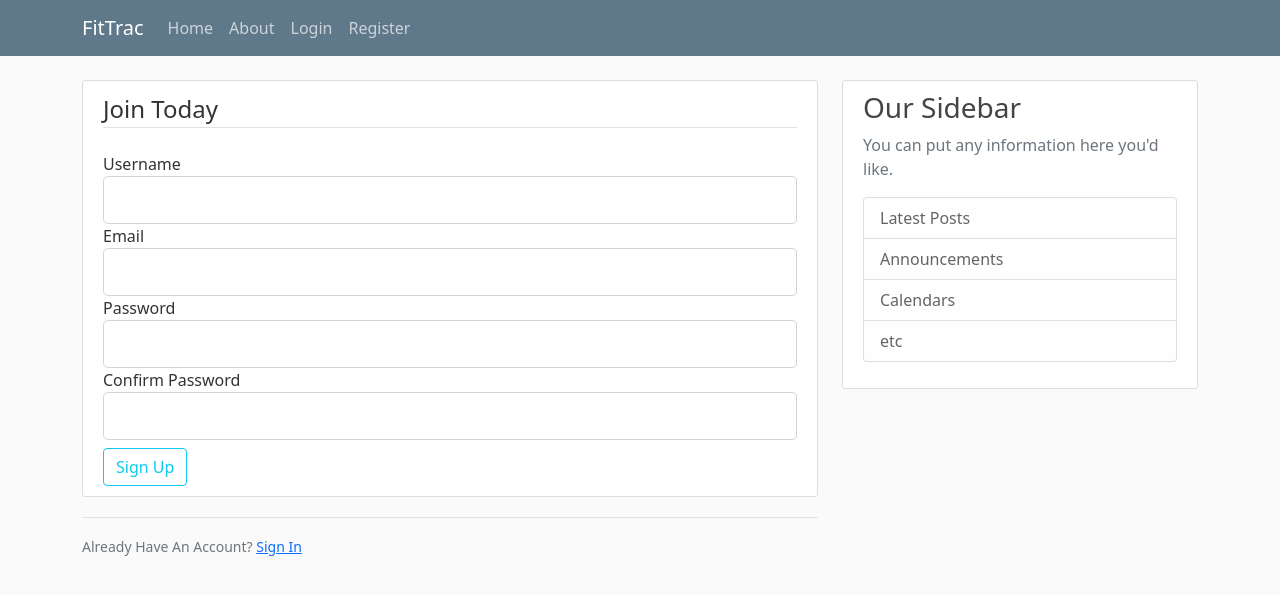
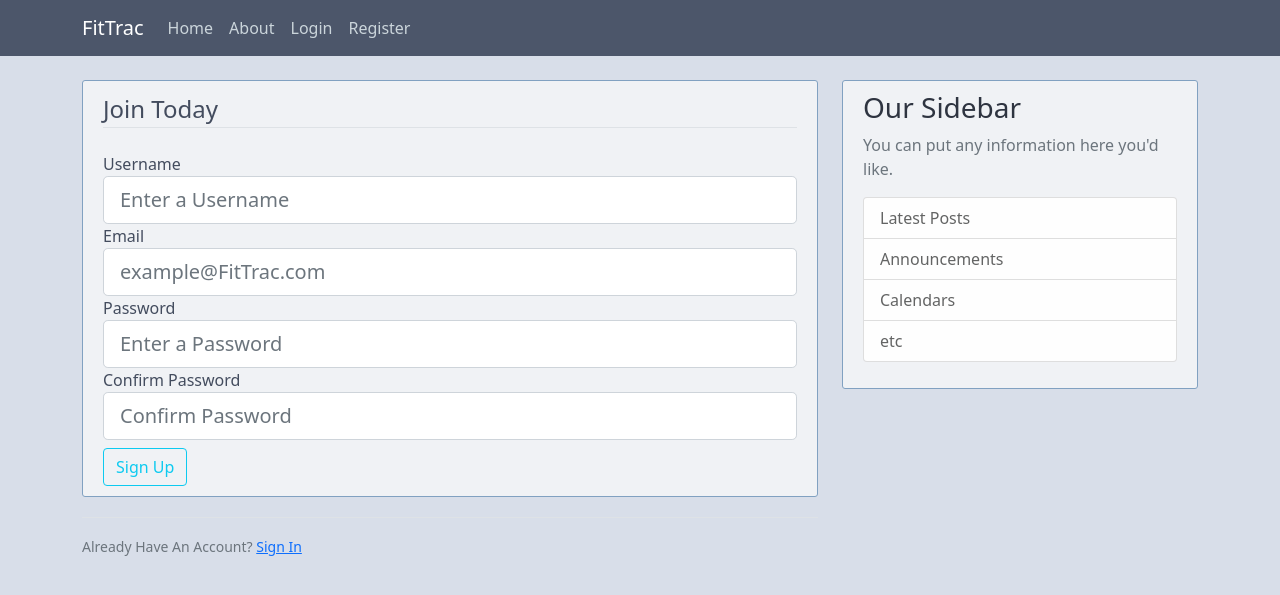
Before and after one commit to nevarezomar/capstone, a Flask app: page /register in a window 1280 px wide. Shown: the top 595 px of the page. Run offline with Flask 2, Linux system fonts and the light colour scheme.

Commit message:
added custom colors, field place holders, alerts

```diff
--- a/application.py
+++ b/application.py
@@ -24,7 +24,7 @@ posts = [
 
 @application.route("/")
 @application.route("/home")
-def hello():
+def home():
     return render_template('home.html', posts=posts)
 
 @application.route("/about")
--- a/static/main.css
+++ b/static/main.css
@@ -1,15 +1,15 @@
 body {
-    background: #fafafa;
-    color: #333333;
+    background: #D8DEE9;
+    color: #434C5E;
     margin-top: 5rem;
   }
 
   h1, h2, h3, h4, h5, h6 {
-    color: #444444;
+    color: #2E3440;
   }
 
   .bg-steel {
-    background-color: #5f788a;
+    background-color: #4C566A;
   }
 
   .site-header .navbar-nav .nav-link {
@@ -17,7 +17,7 @@ body {
   }
 
   .site-header .navbar-nav .nav-link:hover {
-    color: #ffffff;
+    color: #5E81AC;
   }
 
   .site-header .navbar-nav .nav-link.active {
@@ -25,9 +25,9 @@ body {
   }
 
   .content-section {
-    background: #ffffff;
+    background: #f0f2f5;
     padding: 10px 20px;
-    border: 1px solid #dddddd;
+    border: 1px solid #81A1C1;
     border-radius: 3px;
     margin-bottom: 20px;
   }
@@ -37,7 +37,7 @@ body {
   }
 
   a.article-title:hover {
-    color: #428bca;
+    color: #5E81AC;
     text-decoration: none;
   }
 
--- a/templates/base.html
+++ b/templates/base.html
@@ -41,6 +41,15 @@
     <main role="main" class="container">
         <div class="row">
           <div class="col-md-8">
+            {% with messages = get_flashed_messages(with_categories=true) %}
+              {% if messages %}
+                {% for category, message in messages %}
+                  <div class="alert alert-{{ category }}">
+                    {{ message }}
+                  </div>
+                {% endfor %}
+              {% endif %}
+            {% endwith %}
             {% block content %}{% endblock %}
           </div>
           <div class="col-md-4">
--- a/templates/home.html
+++ b/templates/home.html
@@ -4,7 +4,7 @@
         <article class="media content-section">
             <div class="media-body">
             <div class="article-metadata">
-                <a class="mr-2" href="#">{{ post.author }}</a>
+                <small class="text-muted">{{ post.author }}</small>
                 <small class="text-muted">{{ post.date_posted }}</small>
             </div>
             <h2><a class="article-title" href="#">{{ post.title }}</a></h2>
--- a/templates/login.html
+++ b/templates/login.html
@@ -15,7 +15,7 @@
                             {% endfor %}
                         </div>
                     {% else %}
-                        {{ form.email(class="form-control form-control-lg") }}
+                        {{ form.email(class="form-control form-control-lg", placeholder="example@FitTrac.com") }}
                     {% endif %}
                 </div>
                 <div class="form-group">
@@ -28,7 +28,7 @@
                             {% endfor %}
                         </div>
                     {% else %}
-                        {{ form.password(class="form-control form-control-lg") }}
+                        {{ form.password(class="form-control form-control-lg", placeholder="Enter Password") }}
                     {% endif %}
                 </div>
                 <div class="form-check">
--- a/templates/register.html
+++ b/templates/register.html
@@ -7,7 +7,6 @@
                 <legend class="border-bottom mb-4">Join Today</legend>
                 <div class="form-group">
                     {{ form.username.label(class="form-control-label") }}
-
                     {% if form.username.errors %}
                         {{ form.username(class="form-control form-control-lg is-invalid") }}
                         <div class="invalid-feedback">
@@ -16,7 +15,7 @@
                             {% endfor %}
                         </div>
                     {% else %}
-                        {{ form.username(class="form-control form-control-lg") }}
+                        {{ form.username(class="form-control form-control-lg", placeholder="Enter a Username") }}
                     {% endif %}
                 </div>
                 <div class="form-group">
@@ -29,7 +28,7 @@
                             {% endfor %}
                         </div>
                     {% else %}
-                        {{ form.email(class="form-control form-control-lg") }}
+                        {{ form.email(class="form-control form-control-lg", placeholder="example@FitTrac.com") }}
                     {% endif %}
                 </div>
                 <div class="form-group">
@@ -42,7 +41,7 @@
                             {% endfor %}
                         </div>
                     {% else %}
-                        {{ form.password(class="form-control form-control-lg") }}
+                        {{ form.password(class="form-control form-control-lg", placeholder="Enter a Password") }}
                     {% endif %}
                 </div>
                 <div class="form-group">
@@ -55,7 +54,7 @@
                             {% endfor %}
                         </div>
                     {% else %}
-                        {{ form.confirm_password(class="form-control form-control-lg") }}
+                        {{ form.confirm_password(class="form-control form-control-lg", placeholder="Confirm Password") }}
                     {% endif %}
                 </div>
             </fieldset>
```
